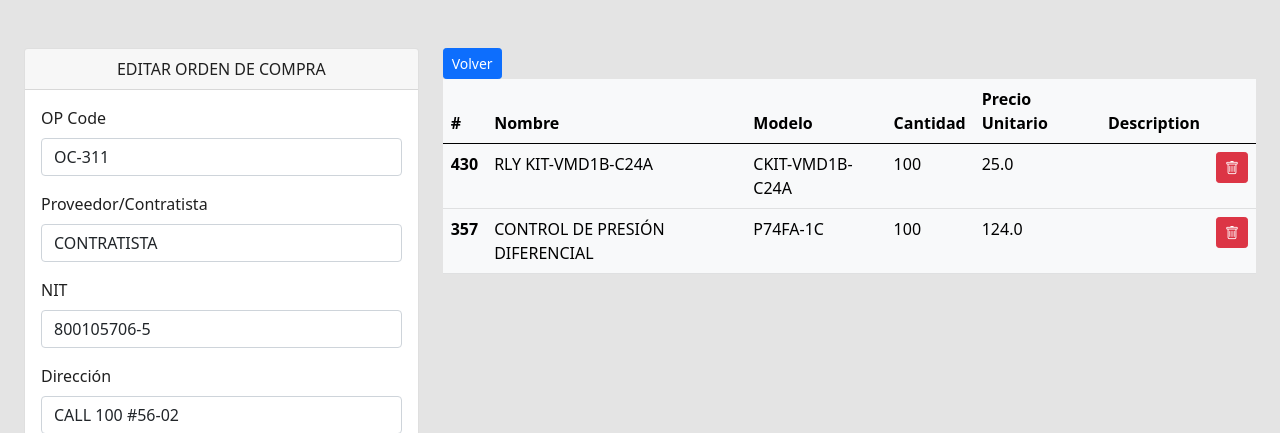
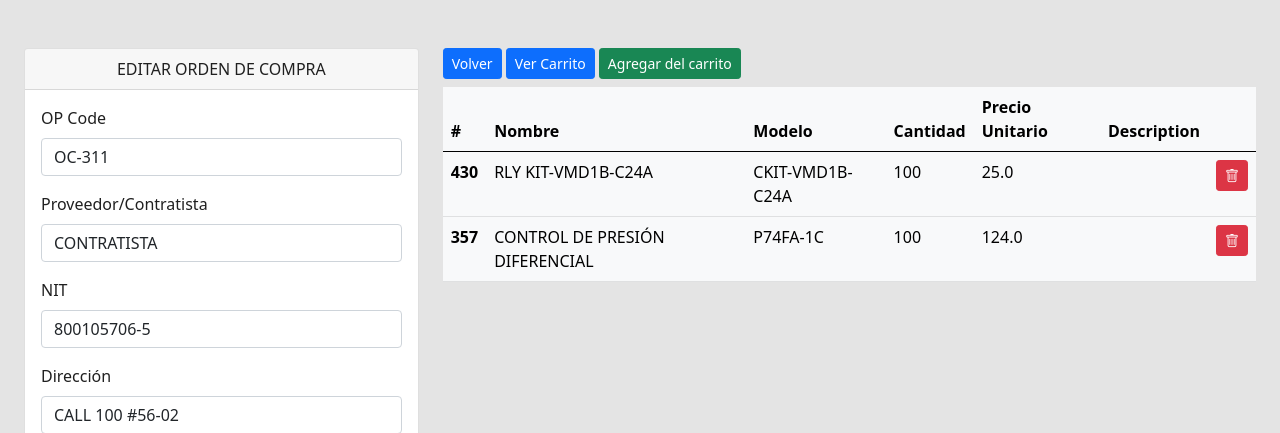
Before and after one commit to duvanceliz/apptsinc, a Django app: page /editorder/25 in a window 1280 px wide. Shown: the part 56-489 px from the top of the page. Run offline with Django 5.2, Linux system fonts and the light colour scheme; a user stored in the database is signed in; data comes from the database, SQL or seed files in the repository; both versions use the stored data as it was after the commit.

Commit message:
agregar item del carrito en el edit de orden de compra

```diff
--- a/tsinc/templates/editorder.html
+++ b/tsinc/templates/editorder.html
@@ -89,7 +89,9 @@
 
         </div>
         <div class="col-md-8">
-            <a href="{% url 'purcharse_order' %}" class=" btn btn-primary btn-sm">Volver</a>
+            <a href="{% url 'purcharse_order' %}" class=" btn btn-primary btn-sm mb-2">Volver</a>
+            <a href="{% url 'remission' %}" class=" btn btn-primary btn-sm mb-2">Ver Carrito</a>
+            <a href="{% url 'add_car_order' order.id %}" class=" btn btn-success btn-sm mb-2">Agregar del carrito</a>
 
             <div class="table-responsive">
                 <table class="table table-hover table-light">
--- a/tsinc/urls.py
+++ b/tsinc/urls.py
@@ -63,5 +63,6 @@ urlpatterns = [
     path('statictics/products', views.product_statictics, name='product_statictics'),
     path('statictics/remission', views.remission_statictics, name='remission_statictics'),
     path('addcarremission/<int:id>', views.add_car_remission, name='add_car_remission'),
+    path('addcarorder/<int:id>', views.add_car_order, name='add_car_order'),
 
 ]
--- a/tsinc/views.py
+++ b/tsinc/views.py
@@ -1653,3 +1653,23 @@ def add_car_remission(request,id):
     seve_stat_prod(products)
 
     return redirect(f"/editremission/{remission.id}")
+
+
+def add_car_order(request,id):
+    productbox = ProductBox.objects.filter(usersession = request.user).all()
+    order = PurcharseOrder.objects.filter(id = id).first()
+
+
+    for product in productbox:
+
+            OrderProduct.objects.create(
+                product = product.product,
+                quantity = product.quantity,
+                price = product.price,
+                order = order
+            )
+
+    calc_t_quantity_price(order)
+    calc_progress(order)
+
+    return redirect(f"/editorder/{order.id}")
```
Also changed, not shown: db.sqlite3.
